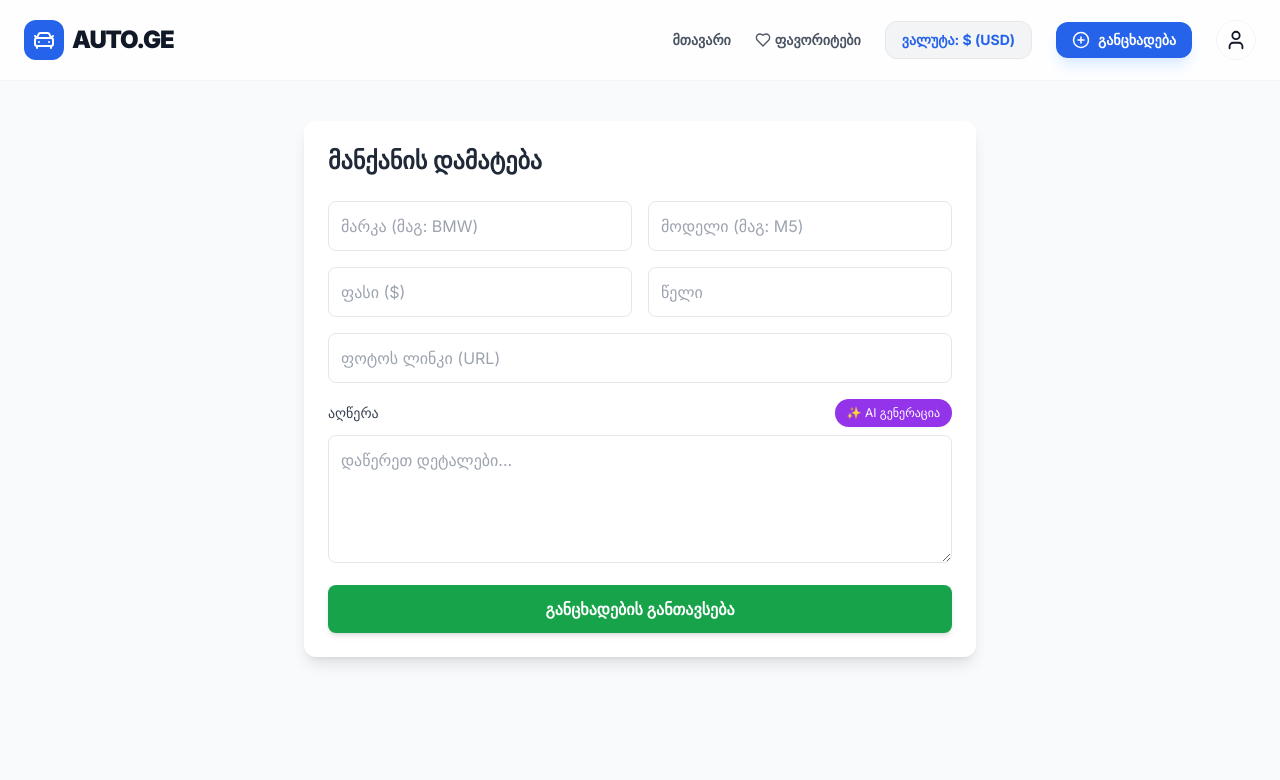
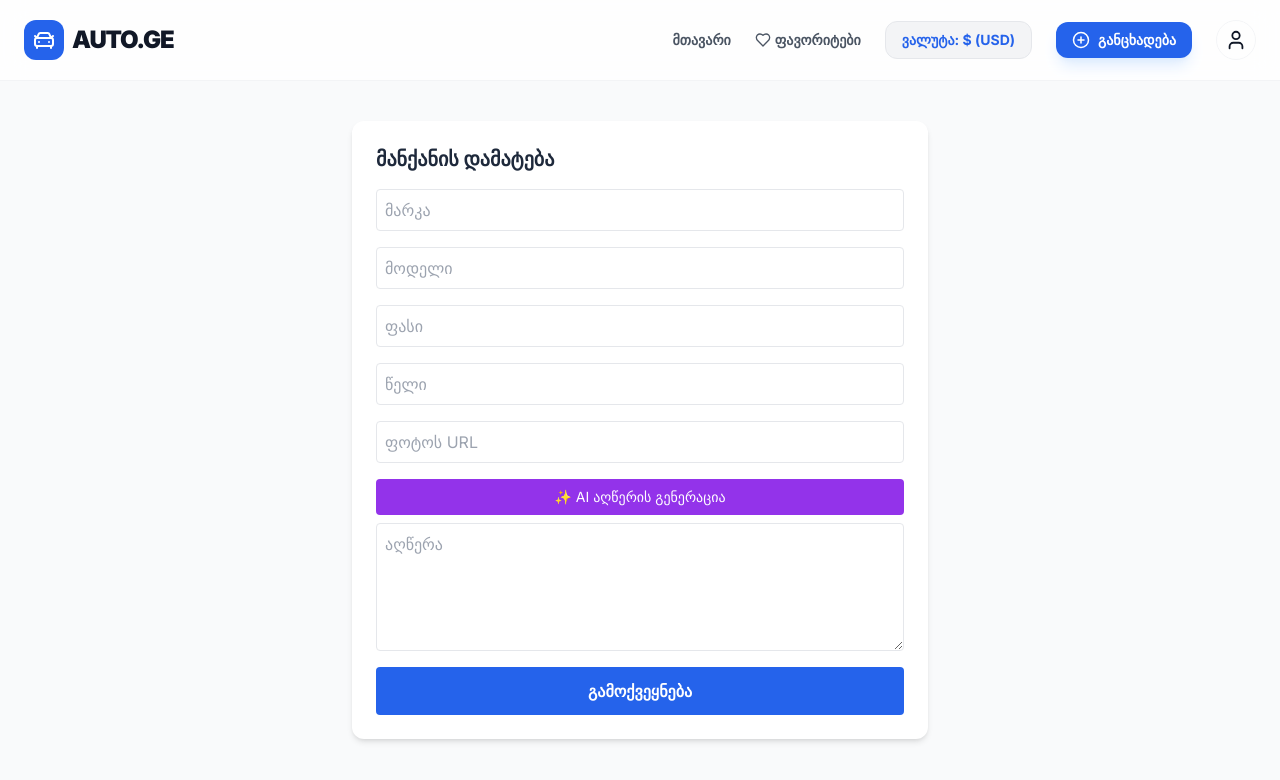
Before and after one commit to automanqanebige-sudo/Automanqanebi, a Next.js app: page /add-car in a window 1280 px wide. Shown: the top 780 px of the page. Built offline with nearby package versions, Linux system fonts and the light colour scheme.

Commit message:
Update page.tsx

```diff
--- a/app/add-car/page.tsx
+++ b/app/add-car/page.tsx
@@ -1,7 +1,7 @@
 "use client";
 
 import { useState } from "react";
-import { db, auth } from "../../lib/firebase";
+import { db, auth } from "../../lib/firebase"; // შეცვლილი იმპორტი
 import { collection, addDoc } from "firebase/firestore";
 import { useRouter } from "next/navigation";
 
@@ -15,25 +15,18 @@ export default function AddCarPage() {
   const [loadingAI, setLoadingAI] = useState(false);
   const router = useRouter();
 
-  // AI ტექსტის გენერაციის ფუნქცია
   const generateAIDescription = async () => {
-    if (!brand || !model) {
-      alert("გთხოვთ ჯერ მიუთითოთ მარკა და მოდელი");
-      return;
-    }
-
+    if (!brand || !model) return alert("მიუთითეთ მარკა და მოდელი");
     setLoadingAI(true);
     try {
-      const response = await fetch("/api/generate-description", {
+      const res = await fetch("/api/generate-description", {
         method: "POST",
-        headers: { "Content-Type": "application/json" },
         body: JSON.stringify({ brand, model, year }),
       });
-      const data = await response.json();
+      const data = await res.json();
       setDescription(data.description);
-    } catch (error) {
-      console.error("AI Error:", error);
-      alert("AI გენერაცია ვერ მოხერხდა");
+    } catch (e) {
+      console.error(e);
     } finally {
       setLoadingAI(false);
     }
@@ -41,106 +34,33 @@ export default function AddCarPage() {
 
   const handleSubmit = async (e: React.FormEvent) => {
     e.preventDefault();
-    if (!auth.currentUser) {
-      alert("გთხოვთ გაიაროთ ავტორიზაცია");
-      return;
-    }
-
     try {
       await addDoc(collection(db, "cars"), {
-        brand,
-        model,
-        price: Number(price),
-        year: Number(year),
-        image,
-        description,
-        userId: auth.currentUser.uid,
+        brand, model, price: Number(price), year: Number(year), image, description,
         createdAt: new Date(),
       });
       router.push("/");
-    } catch (error) {
-      console.error("Error adding car:", error);
-    }
+    } catch (err) { console.error(err); }
   };
 
   return (
-    <div className="max-w-2xl mx-auto p-6 bg-white shadow-lg rounded-xl mt-10">
-      <h1 className="text-2xl font-bold mb-6 text-gray-800">მანქანის დამატება</h1>
+    <div className="max-w-xl mx-auto p-6 bg-white rounded-xl shadow-md mt-10">
+      <h1 className="text-xl font-bold mb-4">მანქანის დამატება</h1>
+      <form onSubmit={handleSubmit} className="space-y-4">
+        <input className="w-full p-2 border rounded" placeholder="მარკა" onChange={e => setBrand(e.target.value)} />
+        <input className="w-full p-2 border rounded" placeholder="მოდელი" onChange={e => setModel(e.target.value)} />
+        <input className="w-full p-2 border rounded" type="number" placeholder="ფასი" onChange={e => setPrice(e.target.value)} />
+        <input className="w-full p-2 border rounded" type="number" placeholder="წელი" onChange={e => setYear(e.target.value)} />
+        <input className="w-full p-2 border rounded" placeholder="ფოტოს URL" onChange={e => setImage(e.target.value)} />
 
-      <form onSubmit={handleSubmit} className="space-y-4">
-        <div className="grid grid-cols-2 gap-4">
-          <input
-            type="text"
-            placeholder="მარკა (მაგ: BMW)"
-            className="p-3 border rounded-lg focus:ring-2 focus:ring-blue-500"
-            value={brand}
-            onChange={(e) => setBrand(e.target.value)}
-            required
-          />
-          <input
-            type="text"
-            placeholder="მოდელი (მაგ: M5)"
-            className="p-3 border rounded-lg focus:ring-2 focus:ring-blue-500"
-            value={model}
-            onChange={(e) => setModel(e.target.value)}
-            required
-          />
+        <div className="flex flex-col gap-2">
+          <button type="button" onClick={generateAIDescription} className="bg-purple-600 text-white p-2 rounded text-sm">
+            {loadingAI ? "AI წერს..." : "✨ AI აღწერის გენერაცია"}
+          </button>
+          <textarea className="w-full p-2 border rounded h-32" placeholder="აღწერა" value={description} onChange={e => setDescription(e.target.value)} />
         </div>
 
-        <div className="grid grid-cols-2 gap-4">
-          <input
-            type="number"
-            placeholder="ფასი ($)"
-            className="p-3 border rounded-lg focus:ring-2 focus:ring-blue-500"
-            value={price}
-            onChange={(e) => setPrice(e.target.value)}
-            required
-          />
-          <input
-            type="number"
-            placeholder="წელი"
-            className="p-3 border rounded-lg focus:ring-2 focus:ring-blue-500"
-            value={year}
-            onChange={(e) => setYear(e.target.value)}
-            required
-          />
-        </div>
-
-        <input
-          type="text"
-          placeholder="ფოტოს ლინკი (URL)"
-          className="w-full p-3 border rounded-lg focus:ring-2 focus:ring-blue-500"
-          value={image}
-          onChange={(e) => setImage(e.target.value)}
-          required
-        />
-
-        <div className="relative">
-          <div className="flex justify-between items-center mb-2">
-            <label className="text-sm font-medium text-gray-700">აღწერა</label>
-            <button
-              type="button"
-              onClick={generateAIDescription}
-              disabled={loadingAI}
-              className="text-xs bg-purple-600 hover:bg-purple-700 text-white px-3 py-1.5 rounded-full transition-all flex items-center gap-1 shadow-sm"
-            >
-              {loadingAI ? "✨ AI წერს..." : "✨ AI გენერაცია"}
-            </button>
-          </div>
-          <textarea
-            placeholder="დაწერეთ დეტალები..."
-            className="w-full p-3 border rounded-lg h-32 focus:ring-2 focus:ring-blue-500"
-            value={description}
-            onChange={(e) => setDescription(e.target.value)}
-          />
-        </div>
-
-        <button
-          type="submit"
-          className="w-full bg-green-600 hover:bg-green-700 text-white font-bold py-3 rounded-lg transition-colors shadow-md"
-        >
-          განცხადების განთავსება
-        </button>
+        <button type="submit" className="w-full bg-blue-600 text-white p-3 rounded font-bold">გამოქვეყნება</button>
       </form>
     </div>
   );
```
